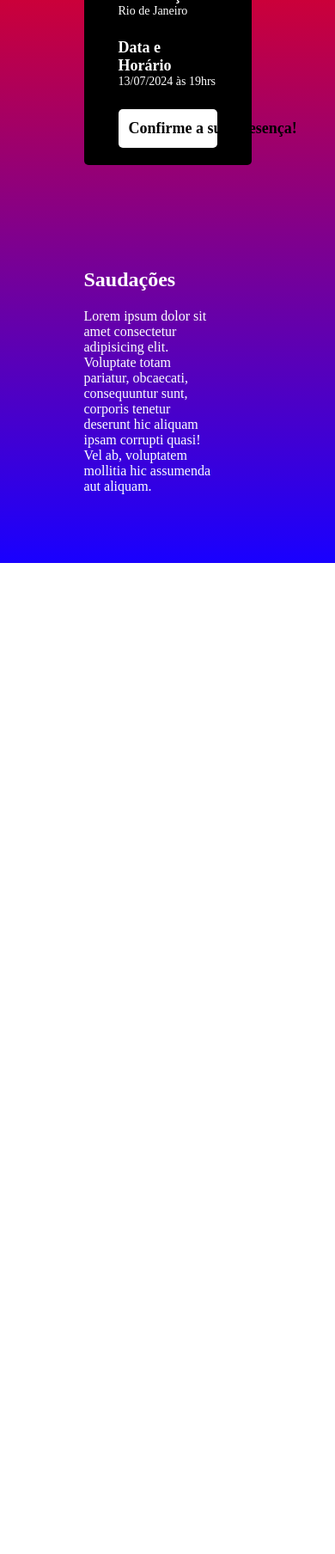
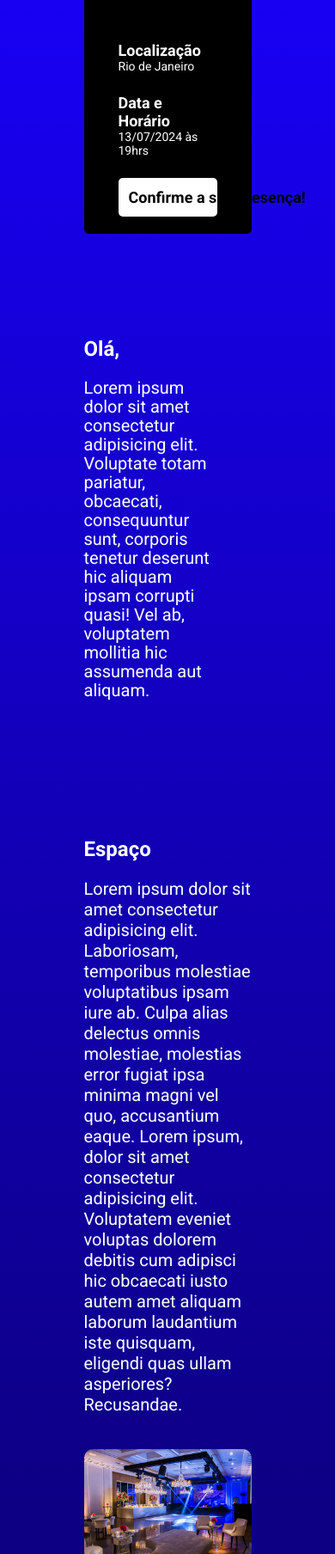
Before and after one commit to juliocamorim/hb_page, a website built with Parcel: page src/index.html in a window 390 px wide. Shown: the part 192-2000 px from the top of the page at 86% size. Before the commit the page ends 847 px from the top, so only its background shows below. Built offline with nearby package versions, Linux system fonts and the light colour scheme.

Commit message:
criando as sections e estilizando

```diff
--- a/src/index.html
+++ b/src/index.html
@@ -4,6 +4,9 @@
     <meta charset="UTF-8">
     <meta name="viewport" content="width=device-width, initial-scale=1.0">
     <title>Exercício Módulo 22</title>
+    <link rel="preconnect" href="https://fonts.googleapis.com">
+    <link rel="preconnect" href="https://fonts.gstatic.com" crossorigin>
+    <link href="https://fonts.googleapis.com/css2?family=Roboto:wght@400;700&display=swap" rel="stylesheet">
     <link rel="stylesheet" href="./styles/main.scss">
     <link rel="stylesheet" href="https://unpkg.com/aos@next/dist/aos.css" />
 </head>
@@ -12,8 +15,7 @@
     <header class="hero">
         <div class="container">
             <p class="hero__text">
-                A festa começa em: <br>
-                <span id="contador"></span>
+                A festa começa em: <br> <span id="contador"></span>
             </p>
             <div class="infos-bar">
                 <ul class="infos-bar__infos">
@@ -25,24 +27,65 @@
                         <b>Data e Horário</b>
                         13/07/2024 às 19hrs
                     </li>
+                    <a href="#" class="button button--primary">
+                        Confirme a sua presença!
+                    </a>
                 </ul>
-                <a href="#" class="button button--primary">
-                    Confirme a sua presença!
-                </a>
+
             </div>
         </div>
     </header>
 
-    <section class="event" data-aos="fade-down">
+    <section class="intro" data-aos="fade-down">
         <div class="container">
-            <div class="event__details">
-                <h2 class="event__details__title">Saudações</h2>
-                <p class="evnet__details__description">
+            <div class="intro__details">
+                <h2 class="intro__details__title">Olá,</h2>
+                <p class="intro__details__description">
                     Lorem ipsum dolor sit amet consectetur adipisicing elit. Voluptate totam pariatur, obcaecati, consequuntur sunt, corporis tenetur deserunt hic aliquam ipsam corrupti quasi! Vel ab, voluptatem mollitia hic assumenda aut aliquam.
                 </p>
             </div>
         </div>
     </section>
+
+    <section class="event" data-aos="fade-down">
+        <div class="container">
+            <div class="event__details">
+                <h2 class="event__details__title">Espaço</h2>
+                <p class="event__details__description">
+                    Lorem ipsum dolor sit amet consectetur adipisicing elit. Laboriosam, temporibus molestiae voluptatibus ipsam iure ab. Culpa alias delectus omnis molestiae, molestias error fugiat ipsa minima magni vel quo, accusantium eaque.
+                    Lorem ipsum, dolor sit amet consectetur adipisicing elit. Voluptatem eveniet voluptas dolorem debitis cum adipisci hic obcaecati iusto autem amet aliquam laborum laudantium iste quisquam, eligendi quas ullam asperiores? Recusandae.
+                </p>
+            </div>
+            <img class="event__image" src="./images/espaço.png" alt="Espaço da Festa">
+        </div>
+    </section>
+
+    <section class="event event--image-left" data-aos="fade-down">
+        <div class="container">
+            <div class="event__details">
+                <h2 class="event__details__title">Bebidas</h2>
+                <p class="event__details__description">
+                    Lorem, ipsum dolor sit amet consectetur adipisicing elit. Dolorum temporibus quasi sint obcaecati rem. Accusamus expedita, eaque ipsum perferendis laborum qui? Ducimus sequi distinctio architecto quisquam suscipit recusandae et accusantium.
+                    Lorem, ipsum dolor sit amet consectetur adipisicing elit. Eos unde dolorem enim vel porro quae expedita quaerat dolores doloremque culpa, assumenda illum adipisci ullam eveniet voluptates nihil deleniti quasi. Voluptate!
+                </p>
+            </div>
+            <img  class="event__image" src="./images/drinks.png" alt="Bebidas">
+        </div>
+    </section>
+
+    <section class="event" data-aos="fade-down">
+        <div class="container">
+            <div class="event__details">
+                <h2 class="event__details__title">Comidas</h2>
+                <p class="event__details__description">
+                    Lorem ipsum dolor, sit amet consectetur adipisicing elit. Numquam, est. Fuga, nam. Non amet quia quisquam voluptatem odio itaque et saepe nostrum illo vitae, doloremque, quos quis autem possimus ex!
+                    Lorem ipsum, dolor sit amet consectetur adipisicing elit. Laborum fugit quisquam odio deleniti incidunt ab vero modi illo amet reprehenderit, soluta aperiam. Id provident exercitationem recusandae voluptate magni molestias aperiam?
+                </p>
+            </div>
+            <img class="event__image" src="./images/foods.png" alt="Comidas">
+        </div>
+    </section>
+
 </div>
     <script src="https://unpkg.com/aos@next/dist/aos.js"></script>
     <script src="scripts/main.js"></script>
--- a/src/styles/_event.scss
+++ b/src/styles/_event.scss
@@ -3,16 +3,23 @@
 .event {
     padding: 80px 0;
 
+    &--image-left {
+        .container {
+            flex-direction: row-reverse;
+        }
+    }
+
     .container {
         display: flex;
+        gap: 40px;
     }
 
-    &_image {
-        max-width: 360px;
+    &__image {
+        max-width: 390px;
+        border-radius: 10px;
     }
 
     &__details {
-        margin-right: 40px;
 
         &__title {
             font-size: 24px;
@@ -22,7 +29,23 @@
 
         &__description {
             font-size: 20px;
-            line-height: 22px;
+            line-height: 24px;
+        }
+    }
+
+    @media (max-width: 640px) {
+
+        .container {
+            display: block;
+        }
+
+        &__image {
+            width: 100%;
+        }
+
+        &__details {
+            margin-right: 0;
+            margin-bottom: 40px;
         }
     }
 }
--- a/src/styles/_hero.scss
+++ b/src/styles/_hero.scss
@@ -3,9 +3,6 @@
 .hero {
     padding-top: 64px;
     padding-bottom: 100px;
-    background-repeat: no-repeat;
-    background-size: cover;
-    position: relative;
 
     .container {
         position: relative;
@@ -14,8 +11,9 @@
     }
 
     &__text {
-        margin-top: 40px;
-        padding-top: 20px;
+        margin-top: 64px;
+        padding-bottom: 20px;
+        padding-top: 40px;
         font-size: 40px;
         line-height: 56px;
         color: variables.$textColor;
--- /dev/null
+++ b/src/styles/_intro.scss
@@ -0,0 +1,24 @@
+@use 'variables';
+
+.intro {
+    padding: 80px 0;
+
+    .container {
+        display: flex;
+    }
+
+    &__details {
+        margin-right: 40px;
+
+        &__title {
+            font-size: 24px;
+            font-weight: bold;
+            margin-bottom: 20px;
+        }
+
+        &__description {
+            font-size: 20px;
+            line-height: 22px;
+        }
+    }
+}
--- a/src/styles/_variables.scss
+++ b/src/styles/_variables.scss
@@ -1,5 +1,5 @@
 $darkBlue: #1900ff;
-$red: #ff0000;
+$black: #000;
 
 $textColor: #fff;
 $secondaryTextColor: #000;
--- a/src/styles/components/_buttons.scss
+++ b/src/styles/components/_buttons.scss
@@ -9,9 +9,11 @@
     white-space: nowrap;
     border-radius: 5px;
 
+
     &--primary {
         color: variables.$secondaryTextColor;
         background-color: variables.$textColor;
+        display: center;
     }
 
     @media (max-width: 640px) {
--- a/src/styles/components/_infos_bar.scss
+++ b/src/styles/components/_infos_bar.scss
@@ -2,19 +2,22 @@
 
 .infos-bar {
     padding: 20px 40px;
+    border-radius: 5px;
     background-color: variables.$secondaryTextColor;
-    border-radius: 5px;
+    color: variables.$textColor;
     display: flex;
-    justify-content: space-around;
-    color: variables.$textColor;
+    justify-content: space-between;
 
     &__infos {
+        margin: 0 auto;
         display: flex;
-        gap: 100px;
+        gap: 80px;
 
         &__item {
             color: variables.$textColor;
             font-size: 14px;
+            cursor: pointer;
+
 
             b {
                 color: variables.$textColor;
--- a/src/styles/main.scss
+++ b/src/styles/main.scss
@@ -1,6 +1,7 @@
 @use 'hero';
 @use 'components/infos_bar';
 @use 'components/buttons';
+@use 'intro';
 @use 'event';
 @use 'variables';
 
@@ -10,10 +11,11 @@
     box-sizing: border-box;
     color: variables.$textColor;
     list-style: none;
+    font-family: Roboto, sans-serif;
 }
 
 .container__geral {
-    background-image: linear-gradient(variables.$red, variables.$darkBlue);
+    background-image: linear-gradient(variables.$darkBlue, variables.$black);
 }
 .container {
     max-width: 900px;
```
Also changed, not shown: src/images/drinks.png (added), src/images/espaço.png (added), src/images/foods.png (added), src/images/por-do-sol.png (deleted).
